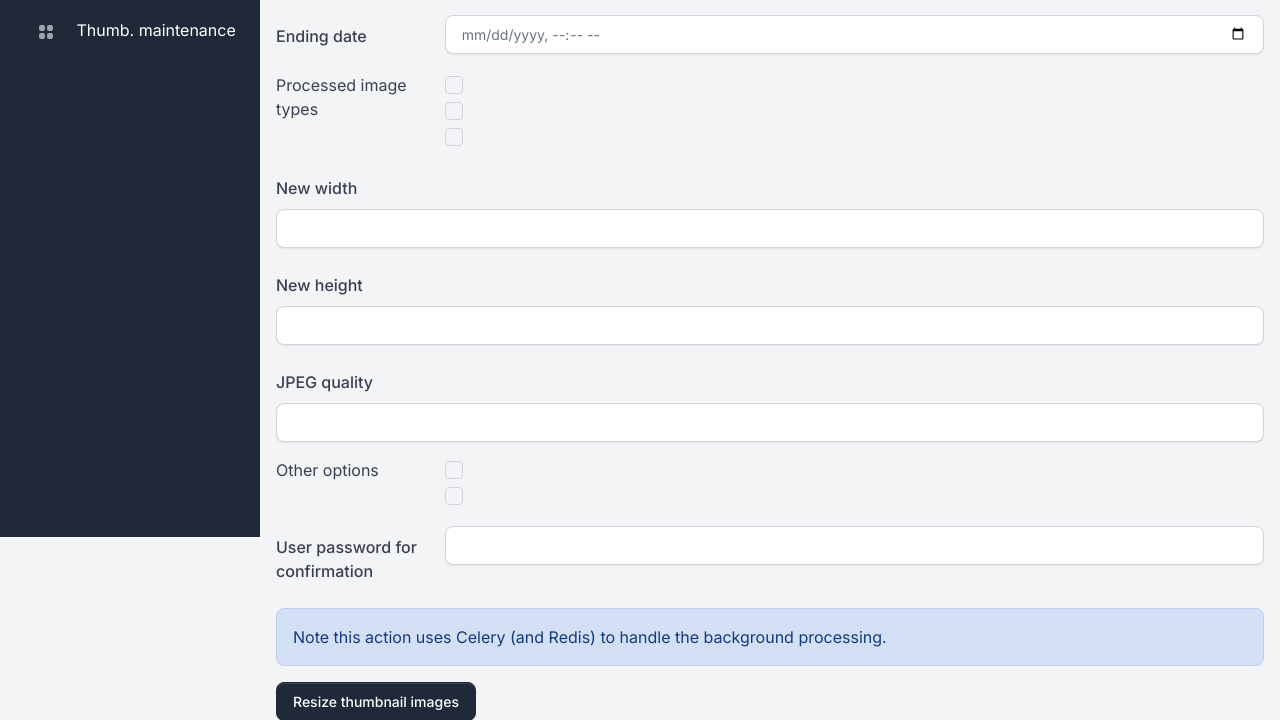
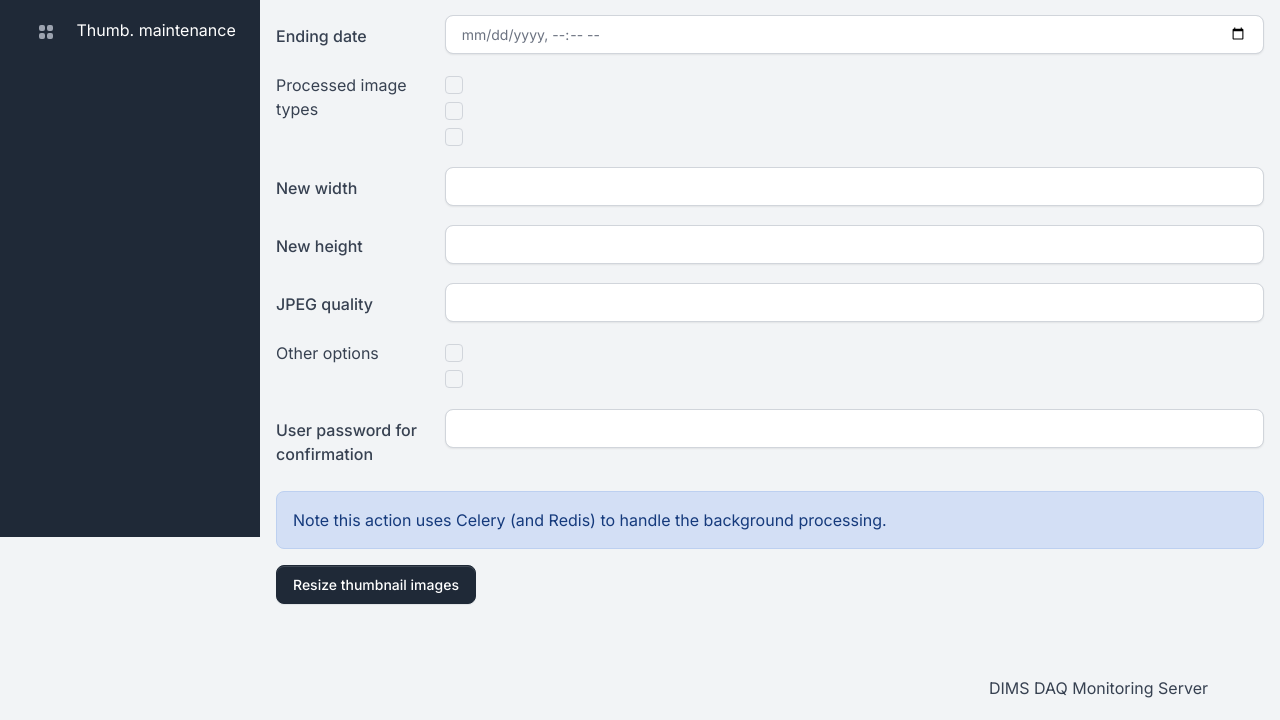
Before and after one commit to vrabelmichal/dims_monitor_server, a Django app: template templates/ufo_thumbnails_maintenance.html in a window 1280 px wide. Shown: the part 263-983 px from the top of the page. After the commit the page ends 961 px from the top, so only its background shows below. Run offline with Django 3.2, Linux system fonts and the light colour scheme; the template is opened without the code that fills it, so the values that code supplies are empty; some libraries are stand-ins or nearby versions.

Commit message:
removed "input-group has-validation" css classes

```diff
--- a/templates/ufo_thumbnails_maintenance.html
+++ b/templates/ufo_thumbnails_maintenance.html
@@ -81,7 +81,7 @@
       </fieldset>
       <div class="row mb-3">
         <label for="width" class="col-sm-2 col-form-label">New width</label>
-        <div class="col-sm-10 input-group has-validation">
+        <div class="col-sm-10">
           <input type="number" id="width" name="width" class="form-control" min="{{ form.width.field.min_value }}" max="{{ form.width.field.max_value }}" value="{{ form.width.value|default_if_none:480 }}">
           {% if form.width.errors %}
           <div class="text-danger">{{ form.width.errors }}</div>
@@ -90,7 +90,7 @@
       </div>
       <div class="row mb-3">
         <label for="height" class="col-sm-2 col-form-label">New height</label>
-        <div class="col-sm-10 input-group has-validation">
+        <div class="col-sm-10">
           <input type="number" id="height" name="height" class="form-control" min="{{ form.height.field.min_value }}" max="{{ form.height.field.max_value }}" value="{{ form.height.value|default_if_none:270 }}">
           {% if form.height.errors %}
           <div class="text-danger">{{ form.height.errors }}</div>
@@ -99,7 +99,7 @@
       </div>
       <div class="row mb-3">
         <label for="jpeg_quality" class="col-sm-2 col-form-label">JPEG quality</label>
-        <div class="col-sm-10 input-group has-validation">
+        <div class="col-sm-10">
           <input type="number" id="jpeg_quality" name="jpeg_quality" class="form-control" min="{{ form.jpeg_quality.field.min_value }}" max="{{ form.jpeg_quality.field.max_value }}" value="{{ form.jpeg_quality.value|default_if_none:50 }}">
           {% if form.jpeg_quality.errors %}
           <div class="text-danger">{{ form.jpeg_quality.errors }}</div>
```
